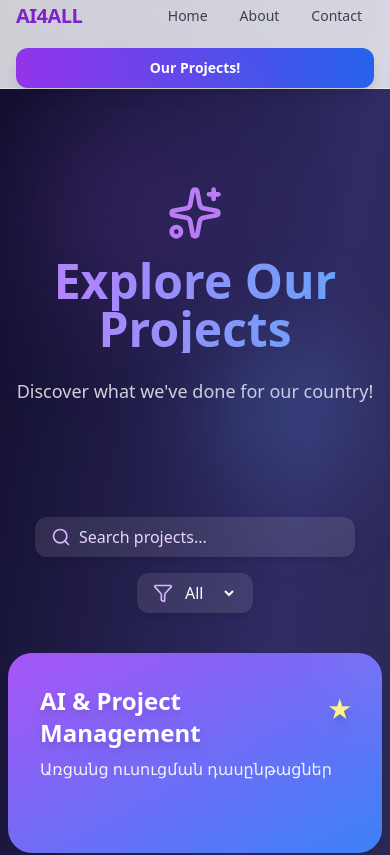
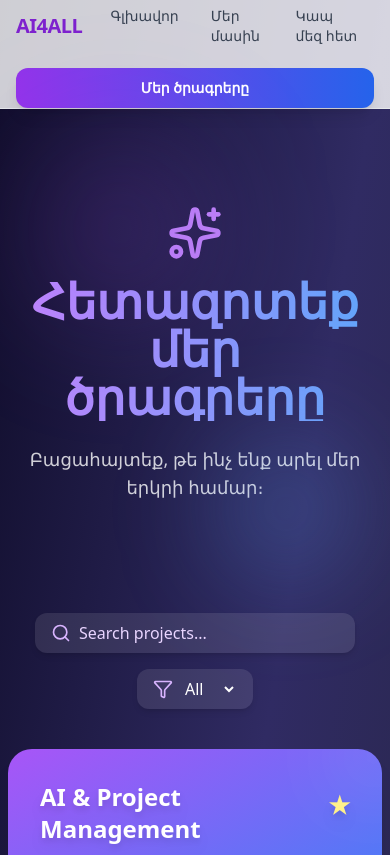
Before and after one commit to DanielHakobyan/ai4all, a React (Vite) app in the folder ai4all-frontend/: page /projects in a window 390 px wide. Shown: the top 855 px of the page. Built offline with nearby package versions, Linux system fonts and the light colour scheme.

Commit message:
updates for mobile 14

```diff
--- a/ai4all-frontend/src/pages/about.tsx
+++ b/ai4all-frontend/src/pages/about.tsx
@@ -16,8 +16,8 @@ const fadeUp = {
 export default function About() {
   const location = useLocation();
   const navLinks = [
-    { name: "Home", path: "/" },
-    { name: "About", path: "/about" },
+    { name: "Գլխավոր", path: "/" },
+    { name: "Մեր մասին", path: "/about" },
   ];
   const [highlightContact, setHighlightContact] = useState(false);
   const contactRef = useRef<HTMLDivElement>(null);
@@ -57,7 +57,7 @@ export default function About() {
                   }, 600);
                 }}
               >
-                Contact
+                Կապ մեզ հետ
               </a>
             </div>
           </div>
@@ -65,7 +65,7 @@ export default function About() {
           <div className="w-full sm:w-auto flex justify-center sm:justify-end mt-2 sm:mt-0">
             <Link to="/projects" className="w-full sm:w-auto">
               <Button className="w-full sm:w-auto bg-gradient-to-r from-purple-600 to-blue-600 text-white font-semibold shadow-lg hover:from-purple-700 hover:to-blue-700 transition-all duration-200 px-6 py-2 rounded-xl text-base">
-                Our Projects!
+                Մեր ծրագրերը
               </Button>
             </Link>
           </div>
@@ -81,10 +81,10 @@ export default function About() {
       >
         <div className="absolute -top-20 left-1/2 -translate-x-1/2 w-[600px] h-[300px] bg-purple-300/20 blur-3xl rounded-full z-0" />
         <h1 className="relative z-10 text-5xl md:text-6xl font-extrabold bg-gradient-to-r from-purple-600 via-blue-500 to-indigo-600 bg-clip-text text-transparent drop-shadow-lg">
-          About AI4ALL
+        AI4ALL-ի մասին
         </h1>
         <p className="relative z-10 mt-6 text-lg text-gray-700 max-w-2xl mx-auto font-medium">
-          Learn more about our journey, our mission, and the amazing team powering the future of AI for everyone.
+        Իմացեք ավելին մեր անցած ճանապարհի, առաքելության և այն հրաշալի թիմի մասին, որը կառուցում է արհեստական ինտելեկտի ապագան բոլորի համար։
         </p>
       </motion.section>
 
@@ -106,7 +106,7 @@ export default function About() {
         <div className="flex-1">
           <h2 className="text-3xl font-bold mb-4 flex items-center gap-2">
             <span className="inline-block w-6 h-6 bg-gradient-to-br from-purple-400 to-blue-400 rounded-full" />
-            Our Story
+            Մեր պատմությունը
           </h2>
           <p className="text-gray-700 text-lg leading-relaxed">
           AI4ALL-ը մեկնարկեց մի նպատակի շուրջ՝ տալ բոլորին հնարավորություն կիրառելու արհեստական բանականությունը սովորելու, ստեղծագործելու և զարգանալու համար։
@@ -124,7 +124,7 @@ export default function About() {
       >
         <div className="absolute -top-16 right-10 w-48 h-48 bg-white/10 blur-2xl rounded-full z-0" />
         <Star className="mx-auto w-12 h-12 mb-4 text-white/80 animate-pulse z-10 relative" />
-        <h2 className="text-3xl font-bold mb-4 z-10 relative">Our Vision</h2>
+        <h2 className="text-3xl font-bold mb-4 z-10 relative">ՄԵր հեռանկարները</h2>
         <p className="text-lg max-w-3xl mx-auto z-10 relative">
         Մենք ձգտում ենք մի աշխարհի, որտեղ արհեստական բանականությունը հասանելի է յուրաքանչյուրի համար՝ անկախ վայրից կամ մասնագիտությունից։ AI4ALL-ը նպատակ ունի զարգացնել հմտություններ, որոնք կնպաստեն ստեղծարարության, կրթության և աշխատաշուկայում մրցունակության աճին։ Մենք հավատում ենք՝ տեխնոլոգիան պետք է ծառայի մարդուն՝ ընդլայնելով նրա հնարավորությունները։
         </p>
@@ -140,7 +140,7 @@ export default function About() {
       >
         <h2 className="text-3xl font-bold mb-6 flex items-center gap-2">
           <Users className="w-6 h-6 text-purple-600" />
-          Meet the Team
+          Ահա և մեր թիմը!
         </h2>
         <p className="text-gray-700 text-lg mb-8 max-w-2xl">
         Մենք տարբեր ոլորտների մասնագետներ ենք, ովքեր փորձում են ԱԲ գործիքներով փոխանցել օգտակար հմտություններ և խթանել նորարար մտածողությունը։
@@ -188,14 +188,16 @@ export default function About() {
         variants={fadeUp}
       >
         <Heart className="w-8 h-8 mx-auto text-pink-500 mb-4 animate-bounce" />
-        <h2 className="text-3xl font-bold mb-2">Thank you!</h2>
+        <h2 className="text-3xl font-bold mb-2">Շնորհակալություն!</h2>
         <p className="text-gray-700 max-w-xl mx-auto mb-6">
-        Thank you for being part of this journey.
+        Շնորհակալ ենք, որ մեզ հետ եք այս ճանապարհին:
 
         </p>
-        <Button size="lg" className="bg-gradient-to-r from-purple-600 to-blue-600 text-white shadow-lg hover:from-purple-700 hover:to-blue-700">
-          Get Started
-        </Button>
+        <Link to="/projects">
+          <Button size="lg" className="bg-gradient-to-r from-purple-600 to-blue-600 text-white shadow-lg hover:from-purple-700 hover:to-blue-700">
+            Միացեք հիմա
+          </Button>
+        </Link>
       </motion.section>
       {/* Modern Footer Section (with animated contact info) */}
       <footer id="contact-footer" className="bg-gradient-to-br from-[#181c2a] via-[#232946] to-[#181c2a] py-10 px-4 text-gray-200 mt-16">
@@ -210,9 +212,9 @@ export default function About() {
             <span className="text-xs text-purple-200">info@eif.am</span>
           </div>
           <nav className="flex gap-6 text-sm font-medium">
-            <Link to="/" className="hover:text-purple-400 transition-colors">Home</Link>
-            <Link to="/about" className="hover:text-purple-400 transition-colors">About</Link>
-            <Link to="/projects" className="hover:text-purple-400 transition-colors">Projects</Link>
+            <Link to="/" className="hover:text-purple-400 transition-colors">Գլխավոր</Link>
+            <Link to="/about" className="hover:text-purple-400 transition-colors">Մեր մասին</Link>
+            <Link to="/projects" className="hover:text-purple-400 transition-colors">Մեր ծրագրերը</Link>
             <a
               href="#contact-footer"
               className="hover:text-purple-400 transition-colors cursor-pointer"
@@ -228,7 +230,7 @@ export default function About() {
                 }, 600);
               }}
             >
-              Contact
+              Կապ մեզ հետ
             </a>
           </nav>
           <div className="text-xs text-gray-500 text-center md:text-right flex flex-col items-center md:items-end gap-2">
--- a/ai4all-frontend/src/pages/home.tsx
+++ b/ai4all-frontend/src/pages/home.tsx
@@ -65,7 +65,6 @@ export default function Home() {
     setChatLoading(true);
     try {
       const apiKey = import.meta.env.VITE_OPENROUTER_API_KEY;
-      console.log('VITE_OPENROUTER_API_KEY:', apiKey);
       const res = await fetch("https://openrouter.ai/api/v1/chat/completions", {
         method: "POST",
         headers: {
@@ -81,7 +80,6 @@ export default function Home() {
         })
       });
       const data = await res.json();
-      console.log('OpenRouter API response:', data);
       if (data.error) {
         setChatMessages(msgs => [...msgs, { role: "assistant", content: `Error: ${data.error.message || data.error}` }]);
         return;
@@ -210,8 +208,8 @@ export default function Home() {
 
   // Navbar links
   const navLinks = [
-    { name: "Home", path: "/" },
-    { name: "About", path: "/about" },
+    { name: "Գլխավոր", path: "/" },
+    { name: "Մեր մասին", path: "/about" },
   ];
 
   const [highlightContact, setHighlightContact] = useState(false);
@@ -302,7 +300,7 @@ export default function Home() {
                       }, 600);
                     }}
                   >
-                    Contact
+                    Կապ ՄԵզ Հետ
                   </a>
                 </div>
               </div>
@@ -310,7 +308,7 @@ export default function Home() {
               <div className="w-full sm:w-auto flex justify-center sm:justify-end mt-2 sm:mt-0">
                 <Link to="/projects" className="w-full sm:w-auto">
                   <Button className="w-full sm:w-auto bg-gradient-to-r from-purple-600 to-blue-600 text-white font-semibold shadow-lg hover:from-purple-700 hover:to-blue-700 transition-all duration-200 px-6 py-2 rounded-xl text-base">
-                    Our Projects!
+                  Մեր ծրագրերը
                   </Button>
                 </Link>
               </div>
@@ -342,7 +340,7 @@ export default function Home() {
           variants={fadeUp}
             transition={{ delay: 0.2 }}
         >
-            A stronger Armenia with Artificial Intelligence
+            Ավելի հզոր Հայաստան արհեստական ինտելեկտով
         </motion.p>
         <motion.div
             className="mt-8 flex justify-center gap-4 flex-wrap"
@@ -356,7 +354,7 @@ export default function Home() {
                 size="lg"
                 className="bg-purple-700 text-purple-700 hover:bg-white/90"
               >
-              Learn More <ArrowRight className="ml-2 h-4 w-4" />
+              Իմացեք ավելին <ArrowRight className="ml-2 h-4 w-4" />
             </Button>
           </Link>
           </motion.div>
@@ -372,7 +370,7 @@ export default function Home() {
               size="lg"
               className="flex items-center gap-2 border-white text-white hover:bg-white/20"
             >
-              Explore More <ArrowRight className="h-5 w-5" />
+              Ուսումնասիրեք ավելին <ArrowRight className="h-5 w-5" />
             </Button>
           </motion.div>
           <motion.div
@@ -442,7 +440,7 @@ export default function Home() {
     viewport={{ once: true }}
     transition={{ duration: 0.6 }}
   >
-    AI4ALL in Numbers
+    AI4ALL-ը թվերով
   </motion.h2>
 
   <div className="flex flex-wrap justify-center gap-16 px-6 max-w-5xl mx-auto mt-12 bg-white/10 rounded-3xl shadow-lg py-12">
@@ -542,7 +540,7 @@ export default function Home() {
                 <Button
                   className="bg-gradient-to-r from-purple-600 to-blue-600 text-white font-semibold shadow-lg hover:from-purple-700 hover:to-blue-700 transition-all duration-200 px-8 py-3 rounded-xl text-lg"
                 >
-                  See All Media
+                  Դիտել բոլոր նյութերը
                 </Button>
           </Link>
         </div>
@@ -550,7 +548,7 @@ export default function Home() {
           {/* News Column */}
           <div>
             <h2 className="text-3xl font-bold mb-6 flex items-center gap-2 text-white">
-              <Newspaper className="w-6 h-6 text-blue-300" /> Latest News
+              <Newspaper className="w-6 h-6 text-blue-300" /> Վերջին Լուրերը
             </h2>
             <div className="grid grid-cols-1 gap-4 sm:gap-6">
           {newsItems.map((item) => (
@@ -574,7 +572,7 @@ export default function Home() {
                 <Button
                   className="bg-gradient-to-r from-blue-500 to-purple-500 text-white font-semibold shadow-lg hover:from-blue-700 hover:to-purple-700 transition-all duration-200 px-8 py-3 rounded-xl text-lg"
                 >
-                  More News
+                  Ավելին լուրերում
                 </Button>
               </Link>
             </div>
@@ -607,7 +605,7 @@ export default function Home() {
         <div className="max-w-7xl mx-auto flex flex-col md:flex-row items-center justify-between gap-6">
           <div
             ref={contactRef}
-            className={`flex flex-col items-center md:items-start gap-2 relative transition-all duration-300 ${highlightContact ? 'contact-highlight-animate' : ''}`}
+            className={`flex flex-col items-center md:items-start text-center md:text-left gap-2 relative transition-all duration-300 ${highlightContact ? 'contact-highlight-animate' : ''}`}
           >
             <span className="font-extrabold text-xl text-purple-400 tracking-tight">AI4ALL</span>
             <span className="text-xs text-purple-200 mt-1">Հայաստանի Հանրապետություն, Երևան 0062, Բագրևանդի փ․ 21/1, «Ինժեներական պլազա»</span>
@@ -615,9 +613,9 @@ export default function Home() {
             <span className="text-xs text-purple-200">info@eif.am</span>
           </div>
           <nav className="flex gap-6 text-sm font-medium">
-            <Link to="/" className="hover:text-purple-400 transition-colors">Home</Link>
-            <Link to="/about" className="hover:text-purple-400 transition-colors">About</Link>
-            <Link to="/projects" className="hover:text-purple-400 transition-colors">Projects</Link> {/* Added Projects link */}
+            <Link to="/" className="hover:text-purple-400 transition-colors">Գլխավոր</Link>
+            <Link to="/about" className="hover:text-purple-400 transition-colors">Մեր մասին</Link>
+            <Link to="/projects" className="hover:text-purple-400 transition-colors">Մեր ծրագրերը</Link> {/* Added Projects link */}
             <a
               href="#contact-footer"
               className="hover:text-purple-400 transition-colors cursor-pointer"
@@ -626,7 +624,7 @@ export default function Home() {
                 window.scrollTo({ top: document.body.scrollHeight, behavior: 'smooth' });
               }}
             >
-              Contact
+              Կապ մեզ հետ
             </a>
           </nav>
           <div className="text-xs text-gray-500 text-center md:text-right flex flex-col items-center md:items-end gap-2">
--- a/ai4all-frontend/src/pages/media.tsx
+++ b/ai4all-frontend/src/pages/media.tsx
@@ -14,8 +14,8 @@ export default function Media() {
   }, []);
   const location = useLocation();
   const navLinks = [
-    { name: "Home", path: "/" },
-    { name: "About", path: "/about" },
+    { name: "Գլխավոր", path: "/" },
+    { name: "Մեր մասին", path: "/about" },
   ];
   const [highlightContact, setHighlightContact] = useState(false);
   const contactRef = useRef<HTMLDivElement>(null);
@@ -57,7 +57,7 @@ export default function Media() {
                   }, 600);
                 }}
               >
-                Contact
+                Կապ մեզ հետ
               </a>
             </div>
           </div>
@@ -67,7 +67,7 @@ export default function Media() {
         <div className="max-w-7xl mx-auto">
           <div className="flex items-center mb-10">
             <h1 className="text-4xl font-extrabold bg-gradient-to-r from-purple-400 via-blue-400 to-indigo-500 bg-clip-text text-transparent drop-shadow-lg">
-              Media Gallery
+            Պատկերասրահ
             </h1>
           </div>
           <div className="grid grid-cols-1 sm:grid-cols-2 md:grid-cols-3 gap-6 md:gap-8">
@@ -106,9 +106,9 @@ export default function Media() {
             <span className="text-xs text-purple-200">info@eif.am</span>
           </div>
           <nav className="flex gap-6 text-sm font-medium">
-            <Link to="/" className="hover:text-purple-400 transition-colors">Home</Link>
-            <Link to="/about" className="hover:text-purple-400 transition-colors">About</Link>
-            <Link to="/projects" className="hover:text-purple-400 transition-colors">Projects</Link>
+            <Link to="/" className="hover:text-purple-400 transition-colors">Գլխավոր</Link>
+            <Link to="/about" className="hover:text-purple-400 transition-colors">Մեր մասին</Link>
+            <Link to="/projects" className="hover:text-purple-400 transition-colors">Մեր ծրագրերը</Link>
             <a
               href="#contact-footer"
               className="hover:text-purple-400 transition-colors cursor-pointer"
@@ -124,7 +124,7 @@ export default function Media() {
                 }, 600);
               }}
             >
-              Contact
+              Կապ մեզ հետ
             </a>
           </nav>
           <div className="text-xs text-gray-500 text-center md:text-right flex flex-col items-center md:items-end gap-2">
--- a/ai4all-frontend/src/pages/news.tsx
+++ b/ai4all-frontend/src/pages/news.tsx
@@ -10,8 +10,8 @@ export default function News() {
   }, []);
   const location = useLocation();
   const navLinks = [
-    { name: "Home", path: "/" },
-    { name: "About", path: "/about" },
+    { name: "Գլխավոր", path: "/" },
+    { name: "Մեր մասին", path: "/about" },
   ];
   const [highlightContact, setHighlightContact] = useState(false);
   const contactRef = useRef<HTMLDivElement>(null);
@@ -53,7 +53,7 @@ export default function News() {
                   }, 600);
                 }}
               >
-                Contact
+                Կապ մեզ հետ
               </a>
             </div>
           </div>
@@ -64,7 +64,7 @@ export default function News() {
           <div className="flex items-center gap-3 mb-10">
             <Newspaper className="w-8 h-8 text-blue-400" />
             <h1 className="text-4xl font-extrabold bg-gradient-to-r from-blue-400 via-purple-400 to-indigo-500 bg-clip-text text-transparent drop-shadow-lg">
-              News
+              Լուրեր
             </h1>
           </div>
           <div className="grid grid-cols-1 sm:grid-cols-2 gap-6 md:gap-8">
@@ -83,7 +83,7 @@ export default function News() {
                   target="_blank"
                   rel="noopener noreferrer"
                 >
-                  Կարդալ ավելին →
+                  Իմացեք ավելին →
                 </a>
               </motion.div>
             ))}
@@ -103,9 +103,9 @@ export default function News() {
             <span className="text-xs text-purple-200">info@eif.am</span>
           </div>
           <nav className="flex gap-6 text-sm font-medium">
-            <Link to="/" className="hover:text-purple-400 transition-colors">Home</Link>
-            <Link to="/about" className="hover:text-purple-400 transition-colors">About</Link>
-            <Link to="/projects" className="hover:text-purple-400 transition-colors">Projects</Link>
+            <Link to="/" className="hover:text-purple-400 transition-colors">Գլխավոր</Link>
+            <Link to="/about" className="hover:text-purple-400 transition-colors">Մեր մասին</Link>
+            <Link to="/projects" className="hover:text-purple-400 transition-colors">Մեր ծրագրերը</Link>
             <a
               href="#contact-footer"
               className="hover:text-purple-400 transition-colors cursor-pointer"
@@ -121,7 +121,7 @@ export default function News() {
                 }, 600);
               }}
             >
-              Contact
+              Կապ մեզ հետ
             </a>
           </nav>
           <div className="text-xs text-gray-500 text-center md:text-right flex flex-col items-center md:items-end gap-2">
--- a/ai4all-frontend/src/pages/projects.tsx
+++ b/ai4all-frontend/src/pages/projects.tsx
@@ -22,8 +22,8 @@ export default function Projects() {
   const location = useLocation();
 
   const navLinks = [
-    { name: "Home", path: "/" },
-    { name: "About", path: "/about" },
+    { name: "Գլխավոր", path: "/" },
+    { name: "Մեր մասին", path: "/about" },
   ];
 
   // Filtered projects (placeholder logic)
@@ -69,7 +69,7 @@ export default function Projects() {
                   }, 600);
                 }}
               >
-                Contact
+                Կապ մեզ հետ
               </a>
             </div>
           </div>
@@ -77,7 +77,7 @@ export default function Projects() {
           <div className="w-full sm:w-auto flex justify-center sm:justify-end mt-2 sm:mt-0">
             <Link to="/projects" className="w-full sm:w-auto">
               <Button className="w-full sm:w-auto bg-gradient-to-r from-purple-600 to-blue-600 text-white font-semibold shadow-lg hover:from-purple-700 hover:to-blue-700 transition-all duration-200 px-6 py-2 rounded-xl text-base">
-                Our Projects!
+                Մեր ծրագրերը
               </Button>
             </Link>
           </div>
@@ -94,10 +94,11 @@ export default function Projects() {
           >
             <Sparkles className="w-14 h-14 text-purple-400 animate-pulse" />
             <h1 className="text-5xl md:text-6xl font-extrabold bg-gradient-to-r from-purple-400 to-blue-400 bg-clip-text text-transparent mb-2">
-              Explore Our Projects
+            Հետազոտեք մեր ծրագրերը
+
             </h1>
             <p className="max-w-xl text-lg text-white/80 mb-4">
-              Discover what we've done for our country!
+            Բացահայտեք, թե ինչ ենք արել մեր երկրի համար։
             </p>
           </motion.div>
           {/* Animated background shapes */}
@@ -186,7 +187,7 @@ export default function Projects() {
           </motion.div>
           {/* Call to action for future projects */}
           <div className="mt-10 md:mt-16 text-center">
-            <p className="text-white/70 mb-4">Want to see your project here?</p>
+            <p className="text-white/70 mb-4">Կցանկանայիք մասնակցել նմանատիպ ծրագրերի?</p>
             <button
               className="bg-gradient-to-r from-purple-600 to-blue-600 text-white font-semibold shadow-lg hover:from-purple-700 hover:to-blue-700 transition-all duration-200 px-8 py-3 rounded-xl text-lg"
               onClick={() => {
@@ -200,7 +201,7 @@ export default function Projects() {
                 }, 600);
               }}
             >
-              Contact Us
+              Կապվեք հենց հիմա!
             </button>
           </div>
         </section>
@@ -218,9 +219,9 @@ export default function Projects() {
             <span className="text-xs text-purple-200">info@eif.am</span>
           </div>
           <nav className="flex gap-6 text-sm font-medium">
-            <Link to="/" className="hover:text-purple-400 transition-colors">Home</Link>
-            <Link to="/about" className="hover:text-purple-400 transition-colors">About</Link>
-            <Link to="/projects" className="hover:text-purple-400 transition-colors">Projects</Link>
+            <Link to="/" className="hover:text-purple-400 transition-colors">Գլխավոր</Link>
+            <Link to="/about" className="hover:text-purple-400 transition-colors">Մեր մասին</Link>
+            <Link to="/projects" className="hover:text-purple-400 transition-colors">Մեր նախագծերը</Link>
             <a
               href="#contact-footer"
               className="hover:text-purple-400 transition-colors cursor-pointer"
@@ -229,7 +230,7 @@ export default function Projects() {
                 window.scrollTo({ top: document.body.scrollHeight, behavior: 'smooth' });
               }}
             >
-              Contact
+              Կապ մեզ հետ
             </a>
           </nav>
           <div className="text-xs text-gray-500 text-center md:text-right flex flex-col items-center md:items-end gap-2">
```
